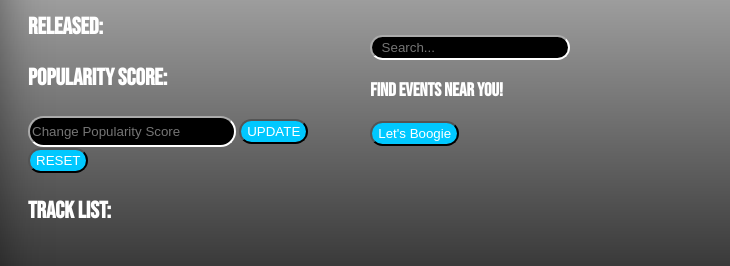
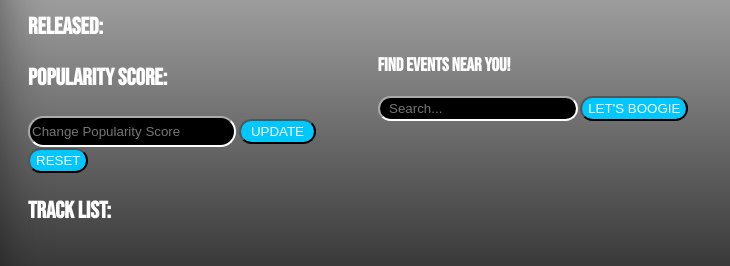
Before and after one commit to WizardofHause/PicTunes, a plain HTML site: page index.html in a window 1280 px wide. Shown: the part 263-529 px from the top of the page, 550-1280 px from the left. Drawn offline with Linux system fonts and the light colour scheme; no server answers.

Commit message:
added final deets, moved around search elements, no biggies

```diff
--- a/index.html
+++ b/index.html
@@ -34,9 +34,9 @@
             <form id="popularity-form">
                 <!-- POPULARITY SCORE UPDATER FORM -->
                 <input type="text" placeholder="Change Popularity Score" id="pop-score" name="score"> <!-- USER INPUT NEW SCORE VALUE -->
-                <input type="submit" value="UPDATE" id="update-button"> <!-- UPDATE BUTTON -->
+                <input type="submit" value=" UPDATE " id="update-button"> <!-- UPDATE BUTTON -->
             </form>
-            <button id="reset-button">RESET</button>
+            <button id="reset-button"> RESET </button>
             <h3>Track List:</h3>
             <ol id="track-list" class="album-data">
                 <!-- TRACK LIST HERE -->
@@ -44,7 +44,7 @@
         </div>
         <!-- WISH LIST STARTS HERE -->
         <div id="wish-container">
-            <button id="wish-button">ADD TO WISHLIST</button>
+            <button id="wish-button"> ADD TO WISHLIST </button>
             <h3>My Wishlist</h3>
             <ul id="wish-list">
             </ul>
@@ -52,10 +52,10 @@
             <br>
             <br>
             <!-- SEARCH BAR UNDER HERE -->
+            <h3>FIND EVENTS NEAR YOU!</h3>
             <form action="https://www.axs.com/search" method="get" id="form">
                 <input type="search" id="query" name="q" placeholder="  Search...">
-                <h3>FIND EVENTS NEAR YOU!</h3>
-                <button>Let's Boogie</button>
+                <button> LET'S BOOGIE </button>
             </form>
         </div>
     </div>
--- a/src/index.js
+++ b/src/index.js
@@ -2,7 +2,7 @@ let albumData;
 let currentAlbum;
 
 //FETCHES DATA AFTER FONTS LOAD
-document.addEventListener('DOMContentLoaded', (event) => {
+//document.addEventListener('DOMContentLoaded', (event) => {
 fetch("http://localhost:3000/albums")
   .then(response => response.json())
   .then(json => {
@@ -15,7 +15,7 @@ fetch("http://localhost:3000/albums")
     engagePopularityForm()
     engageResetButton()
   });
-});
+//});
 //CREATES ICONS FOR ALBUMS IN THE IMG-CONTAINER DIV
 function makeIcons(album) {
   let albumContainer = document.querySelector('#img-container')
```
